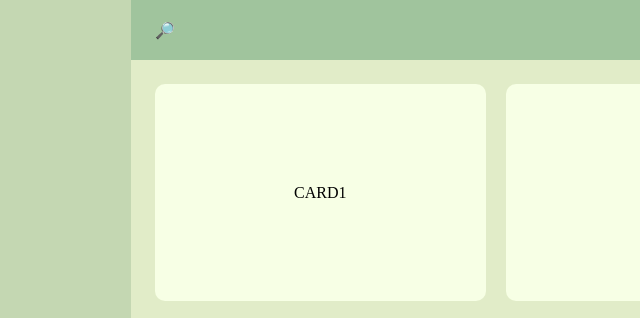
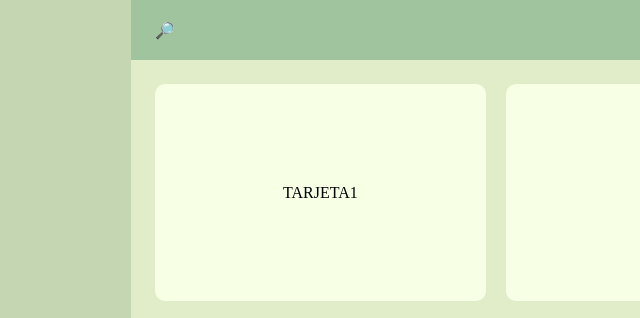
Before and after one commit to maronare10/dashboard-G22, a plain HTML site: page index.html in a window 1280 px wide. Shown: the top 318 px of the page, 69-709 px from the left. Drawn offline with Linux system fonts and the light colour scheme.

Commit message:
modificando texto en card1

```diff
--- a/index.html
+++ b/index.html
@@ -13,7 +13,7 @@
   </header>
   <aside class="sidebar">ASIDE</aside>
   <main class="main">
-    <div class="card">CARD1</div>
+    <div class="card">TARJETA1</div>
     <div class="card">CARD2</div>
     <div class="card">CARD3</div>
     <div class="card">CARD4</div>
```
